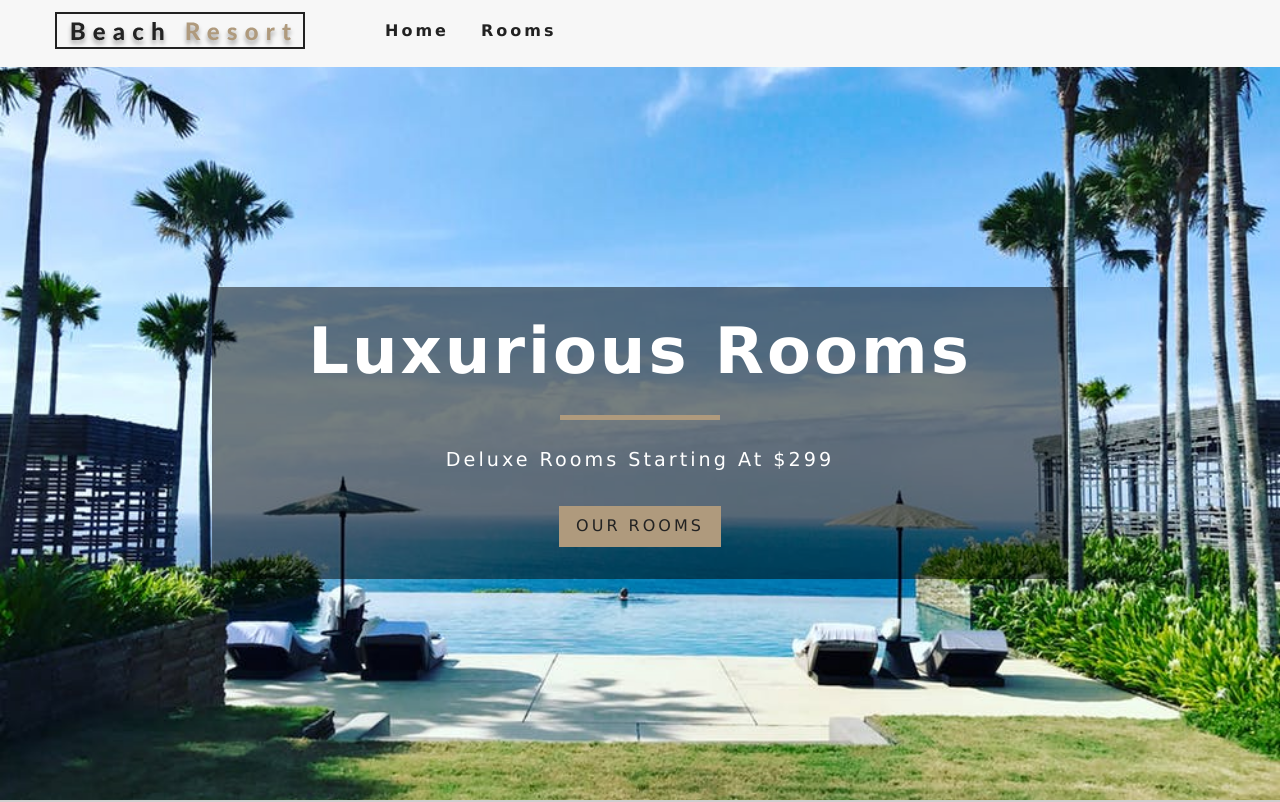
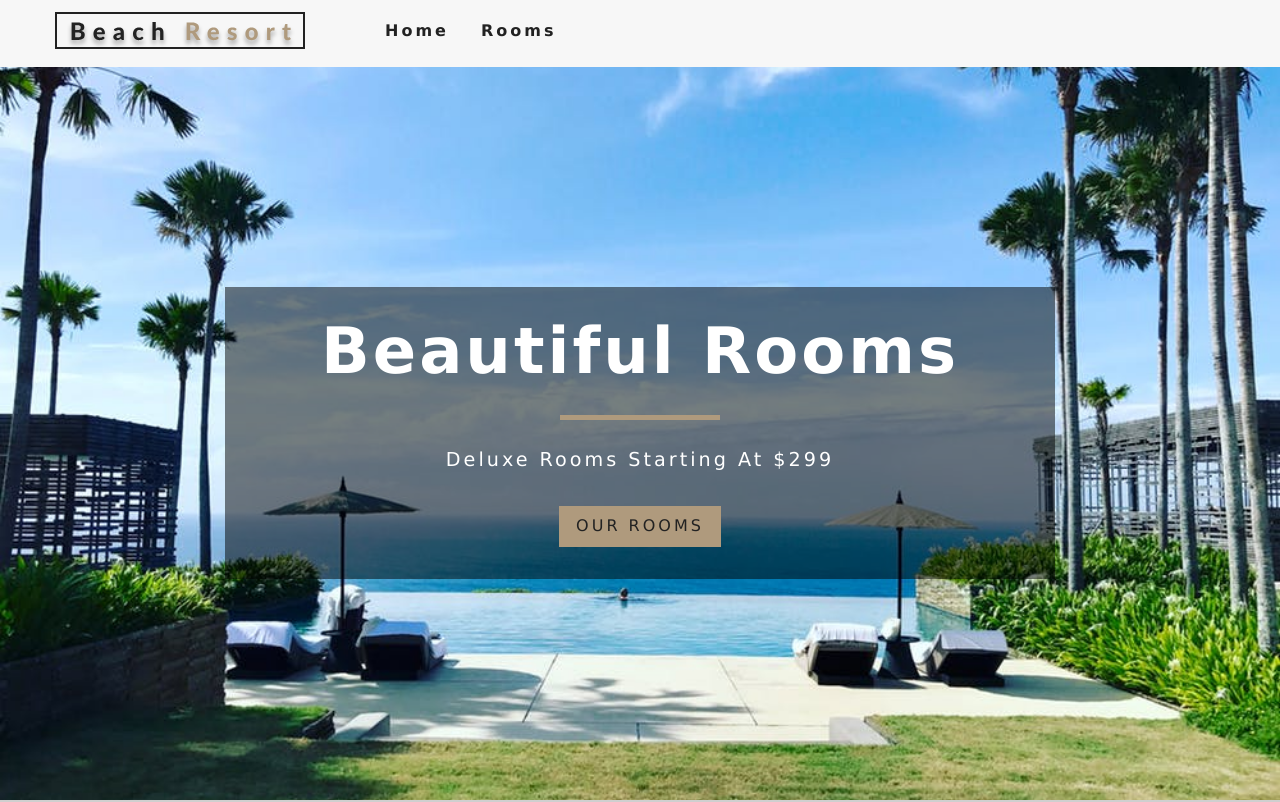
Before and after one commit to donmikoa/Resort-React-Web-App, a React (Create React App) app: page / in a window 1280 px wide. Shown: the top 802 px of the page. Built offline with nearby package versions, Linux system fonts and the light colour scheme; no server answers.

Commit message:
Made few updates

```diff
--- a/src/pages/Home.js
+++ b/src/pages/Home.js
@@ -12,7 +12,7 @@ export default function Home() {
 		<>
 			<Hero>
 				<Banner
-					title='luxurious rooms'
+					title='Beautiful rooms'
 					subtitle='deluxe rooms starting at $299'
 				>
 					<Link to='/rooms' className='btn-primary'>
```
